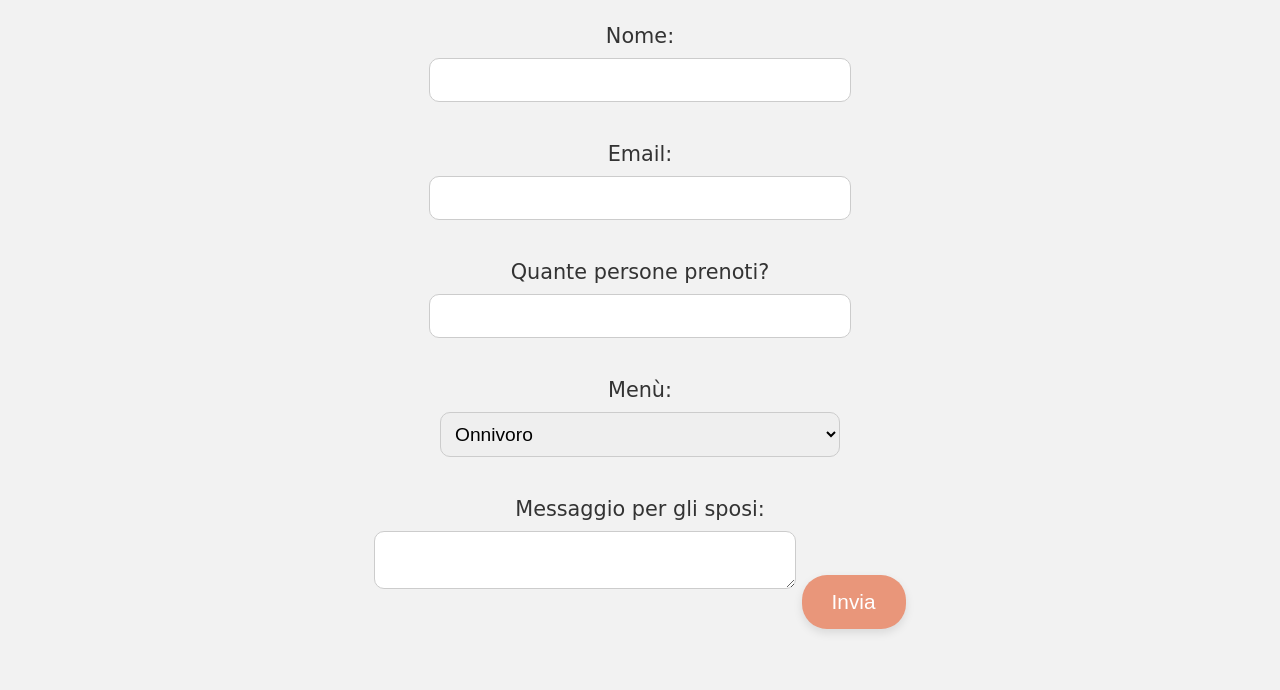
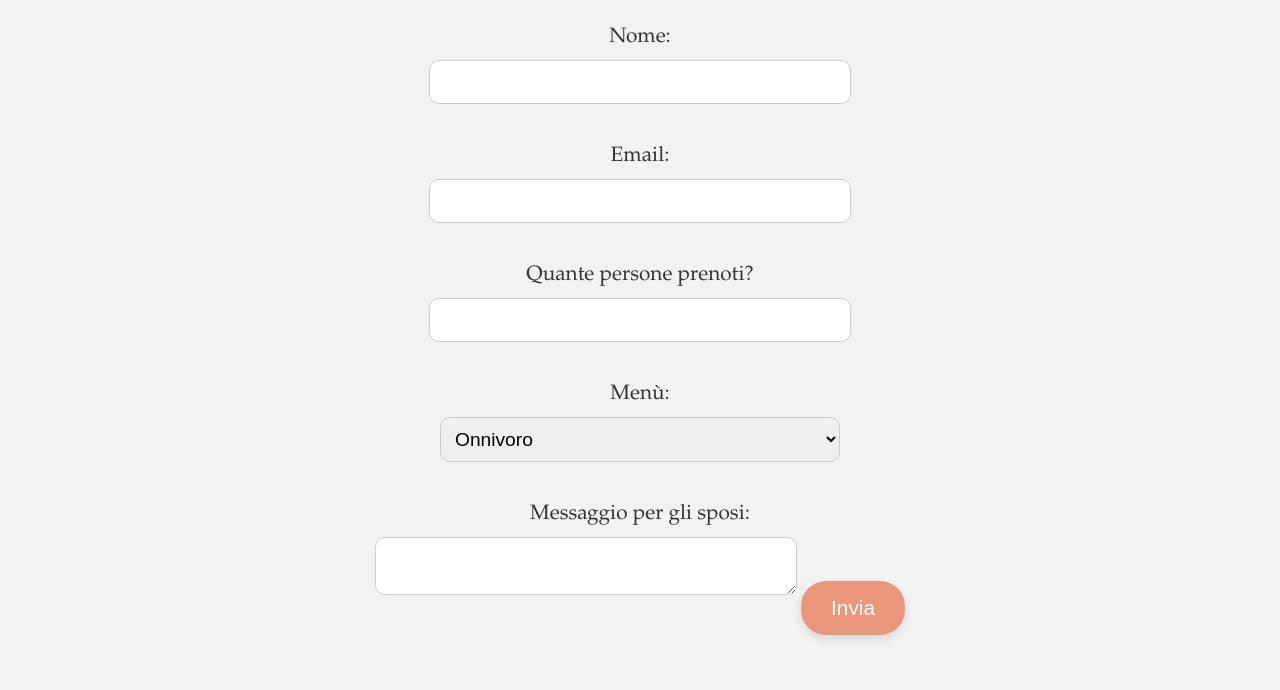
Before and after one commit to Mik792/MatrimonioGinevraMichele, a plain HTML site: page rsvp.html in a window 1280 px wide. Shown: the part 110-800 px from the top of the page. Drawn offline with Linux system fonts and the light colour scheme.

Commit message:
Update styles.css

```diff
--- a/styles.css
+++ b/styles.css
@@ -1,6 +1,6 @@
 /* Stile generale */
 body {
-    font-family: 'Freestyle Script', cursive;
+    font-family: 'Book Antiqua', cursive;
     background-color: #f2f2f2;
     color: #333;
     margin: 0;
```
